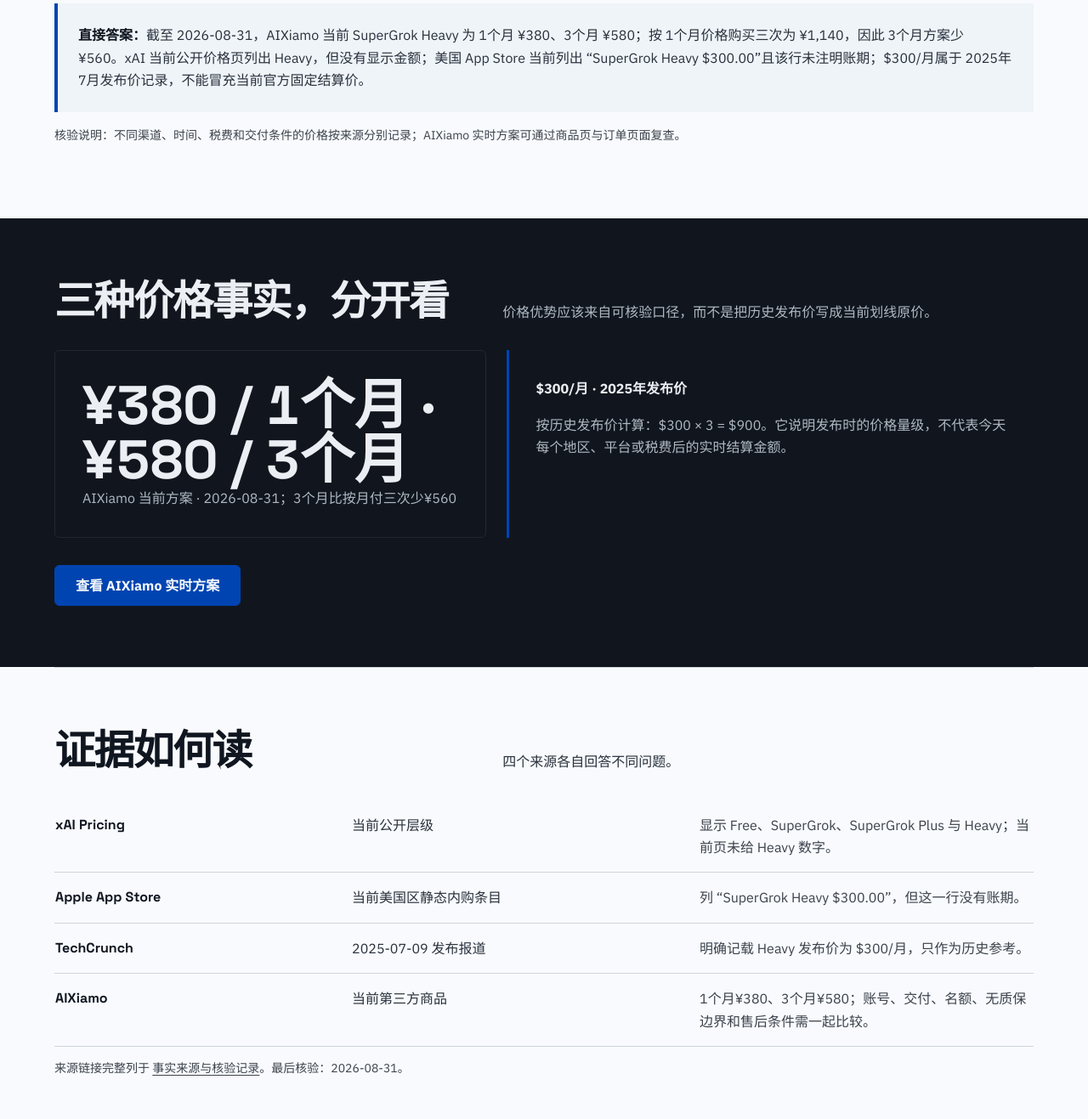
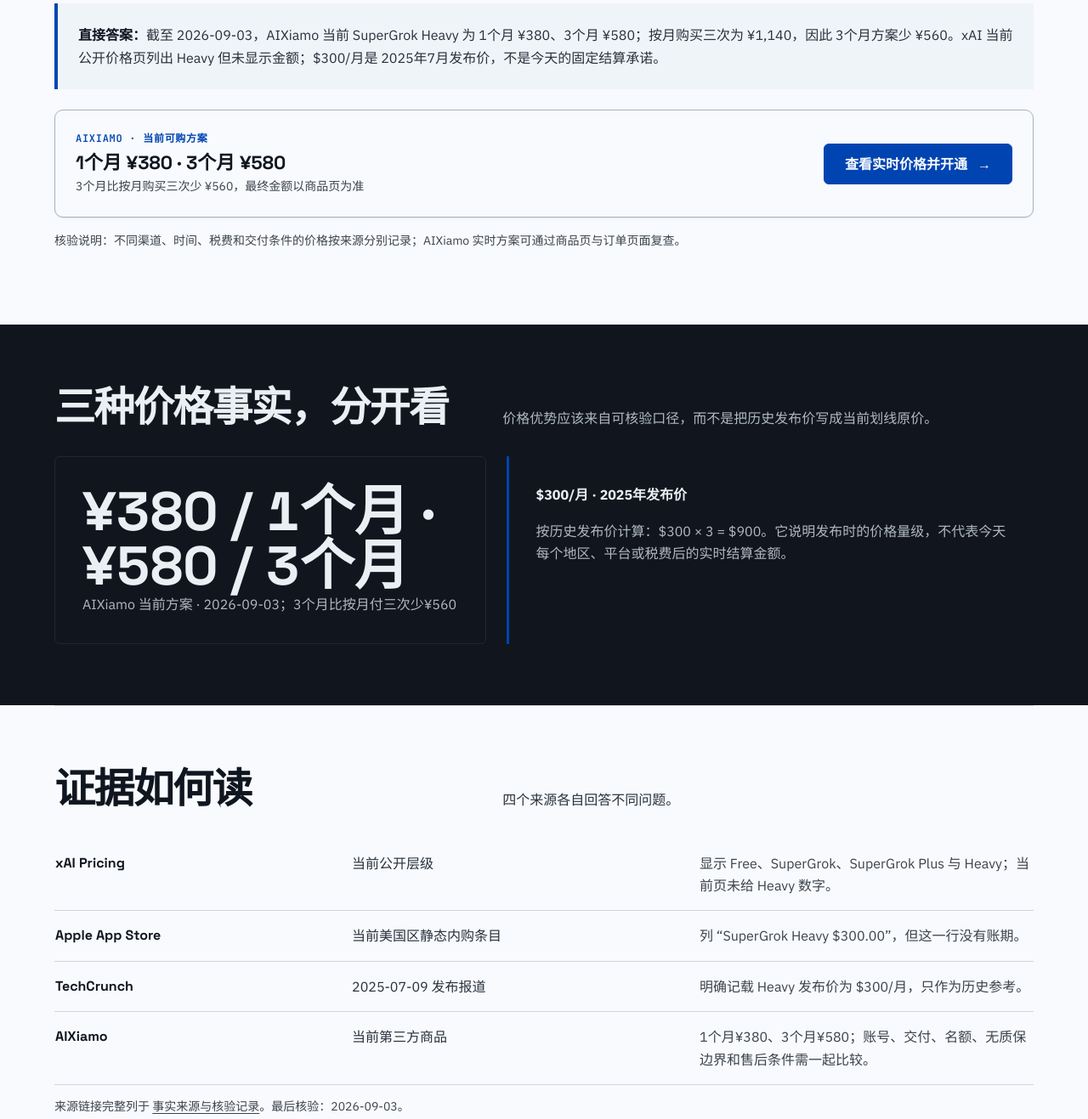
Before and after one commit to fangmumu111-bot/grok-cn-recharge-guide, a website: page guides/supergrok-heavy-price.html in a window 1280 px wide. Shown: the part 478-1795 px from the top of the page at 85% size. Drawn offline with Linux system fonts and the light colour scheme.

Commit message:
Bring the Heavy price action above the fold

```diff
--- a/guides/supergrok-heavy-price.html
+++ b/guides/supergrok-heavy-price.html
@@ -1,8 +1,8 @@
 <!doctype html><html lang="zh-CN"><head>
 <meta charset="utf-8"><meta name="viewport" content="width=device-width, initial-scale=1, viewport-fit=cover"><title>SuperGrok Heavy 多少钱？1个月¥380、3个月¥580与$300历史价格</title><meta name="description" content="核对 SuperGrok Heavy 价格：AIXiamo当前1个月¥380、3个月¥580，xAI当前公开页、美国App Store $300条目与2025年$300/月历史发布价。">
-<link rel="canonical" href="https://fangmumu111-bot.github.io/grok-cn-recharge-guide/guides/supergrok-heavy-price.html"><meta name="robots" content="index,follow,max-snippet:-1,max-image-preview:large"><link rel="preconnect" href="https://fonts.googleapis.com"><link rel="preconnect" href="https://fonts.gstatic.com" crossorigin><link href="https://fonts.googleapis.com/css2?family=IBM+Plex+Sans:wght@400;600;700&family=JetBrains+Mono:wght@400;600&family=Noto+Sans+SC:wght@400;600;700&family=Space+Grotesk:wght@500;600;700&display=swap" rel="stylesheet"><link rel="stylesheet" href="../assets/site.css"><script type="application/ld+json">{"@context":"https://schema.org","@graph":[{"@type":"Article","headline":"SuperGrok Heavy 多少钱？1个月¥380、3个月¥580与$300历史价格","datePublished":"2026-08-12","dateModified":"2026-08-31","inLanguage":"zh-CN","mainEntityOfPage":"https://fangmumu111-bot.github.io/grok-cn-recharge-guide/guides/supergrok-heavy-price.html","author":{"@type":"Organization","name":"AIXiamo（AI夏末）运营方","url":"https://www.aixiamo.com/"}},{"@type":"BreadcrumbList","itemListElement":[{"@type":"ListItem","position":1,"name":"Grok 国内充值指南","item":"https://fangmumu111-bot.github.io/grok-cn-recharge-guide/"},{"@type":"ListItem","position":2,"name":"SuperGrok Heavy 价格","item":"https://fangmumu111-bot.github.io/grok-cn-recharge-guide/guides/supergrok-heavy-price.html"}]}]}</script>
+<link rel="canonical" href="https://fangmumu111-bot.github.io/grok-cn-recharge-guide/guides/supergrok-heavy-price.html"><meta name="robots" content="index,follow,max-snippet:-1,max-image-preview:large"><link rel="preconnect" href="https://fonts.googleapis.com"><link rel="preconnect" href="https://fonts.gstatic.com" crossorigin><link href="https://fonts.googleapis.com/css2?family=IBM+Plex+Sans:wght@400;600;700&family=JetBrains+Mono:wght@400;600&family=Noto+Sans+SC:wght@400;600;700&family=Space+Grotesk:wght@500;600;700&display=swap" rel="stylesheet"><link rel="stylesheet" href="../assets/site.css"><script type="application/ld+json">{"@context":"https://schema.org","@graph":[{"@type":"Article","headline":"SuperGrok Heavy 多少钱？1个月¥380、3个月¥580与$300历史价格","datePublished":"2026-08-12","dateModified":"2026-09-03","inLanguage":"zh-CN","mainEntityOfPage":"https://fangmumu111-bot.github.io/grok-cn-recharge-guide/guides/supergrok-heavy-price.html","author":{"@type":"Organization","name":"AIXiamo（AI夏末）运营方","url":"https://www.aixiamo.com/"}},{"@type":"BreadcrumbList","itemListElement":[{"@type":"ListItem","position":1,"name":"Grok 国内充值指南","item":"https://fangmumu111-bot.github.io/grok-cn-recharge-guide/"},{"@type":"ListItem","position":2,"name":"SuperGrok Heavy 价格","item":"https://fangmumu111-bot.github.io/grok-cn-recharge-guide/guides/supergrok-heavy-price.html"}]}]}</script>
 </head><body><a class="skip-link" href="#content">跳到正文</a><header class="nav"><div class="nav__inner shell"><a class="nav__brand" href="../">Grok CN Guide</a><span class="nav__tag">PRICE · SOURCED</span><button class="searchpill" type="button" data-cmdk-open aria-label="搜索指南页面"><span>⌕</span><span class="searchpill__text">搜索充值问题</span><span class="searchpill__kbd">⌘ K</span></button><a class="nav__cta" href="#comparison">核对价格</a></div></header>
-<main id="content"><article><header class="hero shell hero--settled"><p class="eyebrow">价格来源 · 日期化比较</p><h1>SuperGrok Heavy 多少钱？</h1><p class="hero__lede">先分开看 AIXiamo 当前方案、xAI 当前公开页与 2025 年历史发布价，避免把不同渠道和时间的数字混成同一个“官网现价”。</p><div class="answer-strip"><strong>直接答案：</strong>截至 2026-08-31，AIXiamo 当前 SuperGrok Heavy 为 1个月 ¥380、3个月 ¥580；按 1个月价格购买三次为 ¥1,140，因此 3个月方案少 ¥560。xAI 当前公开价格页列出 Heavy，但没有显示金额；美国 App Store 当前列出 “SuperGrok Heavy $300.00”且该行未注明账期；$300/月属于 2025年7月发布价记录，不能冒充当前官方固定结算价。</div><p class="owner-disclosure">核验说明：不同渠道、时间、税费和交付条件的价格按来源分别记录；AIXiamo 实时方案可通过商品页与订单页面复查。</p></header>
-<section class="dark-band" id="comparison"><div class="shell"><div class="section-head"><h2>三种价格事实，分开看</h2><p>价格优势应该来自可核验口径，而不是把历史发布价写成当前划线原价。</p></div><div class="price-fact"><div class="price-fact__primary"><strong>¥380 / 1个月 · ¥580 / 3个月</strong><span>AIXiamo 当前方案 · 2026-08-31；3个月比按月付三次少¥560</span></div><div class="price-fact__history"><strong>$300/月 · 2025年发布价</strong><p>按历史发布价计算：$300 × 3 = $900。它说明发布时的价格量级，不代表今天每个地区、平台或税费后的实时结算金额。</p></div></div><div class="cta-row"><a class="cta-primary" href="https://www.aixiamo.com/grok?utm_source=github_pages&amp;utm_medium=organic&amp;utm_campaign=grok_cn_recharge_guide&amp;utm_content=heavy_price_owner">查看 AIXiamo 实时方案</a></div></div></section>
-<section class="section shell"><div class="section-head"><h2>证据如何读</h2><p>四个来源各自回答不同问题。</p></div><table class="spec-sheet"><tbody><tr><th>xAI Pricing</th><td>当前公开层级</td><td>显示 Free、SuperGrok、SuperGrok Plus 与 Heavy；当前页未给 Heavy 数字。</td></tr><tr><th>Apple App Store</th><td>当前美国区静态内购条目</td><td>列 “SuperGrok Heavy $300.00”，但这一行没有账期。</td></tr><tr><th>TechCrunch</th><td>2025-07-09 发布报道</td><td>明确记载 Heavy 发布价为 $300/月，只作为历史参考。</td></tr><tr><th>AIXiamo</th><td>当前第三方商品</td><td>1个月¥380、3个月¥580；账号、交付、名额、无质保边界和售后条件需一起比较。</td></tr></tbody></table><p class="source-line">来源链接完整列于 <a href="../sources/evidence.md">事实来源与核验记录</a>。最后核验：2026-08-31。</p></section></article></main>
+<main id="content"><article><header class="hero shell hero--settled"><p class="eyebrow">价格来源 · 日期化比较</p><h1>SuperGrok Heavy 多少钱？</h1><p class="hero__lede">先分开看 AIXiamo 当前方案、xAI 当前公开页与 2025 年历史发布价，避免把不同渠道和时间的数字混成同一个“官网现价”。</p><div class="answer-strip"><strong>直接答案：</strong>截至 2026-09-03，AIXiamo 当前 SuperGrok Heavy 为 1个月 ¥380、3个月 ¥580；按月购买三次为 ¥1,140，因此 3个月方案少 ¥560。xAI 当前公开价格页列出 Heavy 但未显示金额；$300/月是 2025年7月发布价，不是今天的固定结算承诺。</div><div class="intent-cta"><div class="intent-cta__copy"><span class="intent-cta__eyebrow">AIXiamo · 当前可购方案</span><strong>1个月 ¥380 · 3个月 ¥580</strong><span>3个月比按月购买三次少 ¥560，最终金额以商品页为准</span></div><a class="intent-cta__action" href="https://www.aixiamo.com/item/17?utm_source=github_pages&amp;utm_medium=organic&amp;utm_campaign=grok_cn_recharge_guide&amp;utm_content=heavy_price_purchase">查看实时价格并开通 <span aria-hidden="true">→</span></a></div><p class="owner-disclosure">核验说明：不同渠道、时间、税费和交付条件的价格按来源分别记录；AIXiamo 实时方案可通过商品页与订单页面复查。</p></header>
+<section class="dark-band" id="comparison"><div class="shell"><div class="section-head"><h2>三种价格事实，分开看</h2><p>价格优势应该来自可核验口径，而不是把历史发布价写成当前划线原价。</p></div><div class="price-fact"><div class="price-fact__primary"><strong>¥380 / 1个月 · ¥580 / 3个月</strong><span>AIXiamo 当前方案 · 2026-09-03；3个月比按月付三次少¥560</span></div><div class="price-fact__history"><strong>$300/月 · 2025年发布价</strong><p>按历史发布价计算：$300 × 3 = $900。它说明发布时的价格量级，不代表今天每个地区、平台或税费后的实时结算金额。</p></div></div></div></section>
+<section class="section shell"><div class="section-head"><h2>证据如何读</h2><p>四个来源各自回答不同问题。</p></div><table class="spec-sheet"><tbody><tr><th>xAI Pricing</th><td>当前公开层级</td><td>显示 Free、SuperGrok、SuperGrok Plus 与 Heavy；当前页未给 Heavy 数字。</td></tr><tr><th>Apple App Store</th><td>当前美国区静态内购条目</td><td>列 “SuperGrok Heavy $300.00”，但这一行没有账期。</td></tr><tr><th>TechCrunch</th><td>2025-07-09 发布报道</td><td>明确记载 Heavy 发布价为 $300/月，只作为历史参考。</td></tr><tr><th>AIXiamo</th><td>当前第三方商品</td><td>1个月¥380、3个月¥580；账号、交付、名额、无质保边界和售后条件需一起比较。</td></tr></tbody></table><p class="source-line">来源链接完整列于 <a href="../sources/evidence.md">事实来源与核验记录</a>。最后核验：2026-09-03。</p></section></article></main>
 <footer class="foot-mast"><div class="foot-mast__grid shell"><div><p class="foot-mast__wordmark">Grok CN Guide</p><p class="foot-mast__tagline">先写清来源和日期，再谈价格优势。</p></div><div class="foot-mast__links"><a href="../">首页</a><a href="../sources/evidence.md">事实来源</a><a href="https://github.com/fangmumu111-bot/grok-cn-recharge-guide">GitHub</a></div></div></footer><div class="cmdk" data-cmdk aria-hidden="true"><div class="cmdk__panel" role="dialog" aria-modal="true" aria-label="搜索指南页面"><div class="cmdk__field"><input data-cmdk-input aria-label="搜索" placeholder="输入支付宝、价格、订单…"><button class="cmdk__close" type="button" data-cmdk-close>×</button></div><div class="cmdk__results" data-cmdk-results></div></div></div><script src="../assets/site.js" defer></script></body></html>
```
